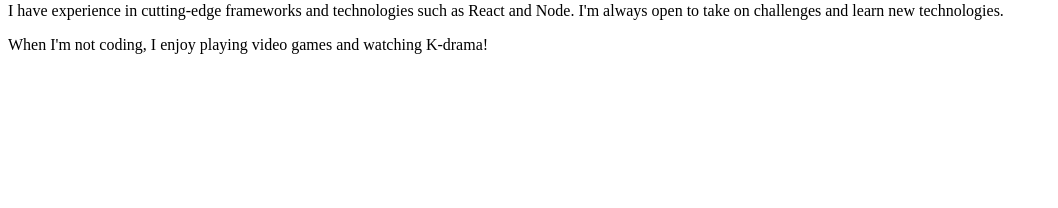
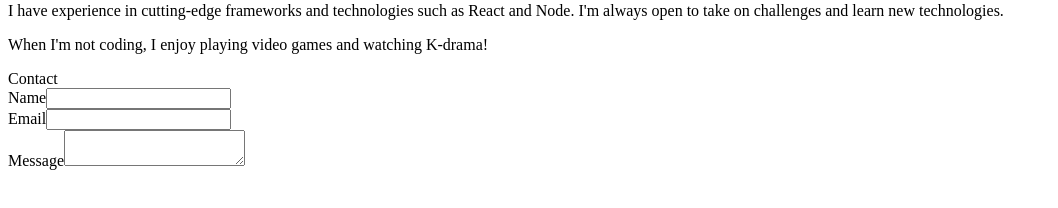
Before and after one commit to Tokki0401/Portfolio, a React app: page / in a window 1280 px wide. Shown: the part 498-706 px from the top of the page, without its empty margins (0-1058 px from the left). Built offline with nearby package versions, Linux system fonts and the light colour scheme; the HTML template or start-up script is replaced by a standard one.

Commit message:
contact component template added

```diff
--- a/client/src/components/App.jsx
+++ b/client/src/components/App.jsx
@@ -3,20 +3,31 @@ import ReactDOM from 'react-dom';
 
 import FrontPage from './FrontPage.jsx';
 import AboutMe from './AboutMe.jsx';
+import Contact from './Contact.jsx';
 
 class App extends React.Component {
   constructor(props) {
     super(props);
 
+    this.state = {
+      name: '',
+      email: '',
+      message: ''
+    }
+
+    this.onInputChange = this.onInputChange.bind(this);
   }
 
-
+  onInputChange(e) {
+    console.log(e);
+  }
 
   render() {
     return (
       <div>
         <FrontPage />
         <AboutMe />
+        <Contact onInputChange={this.onInputChange} />
       </div>
     )
   }
--- /dev/null
+++ b/client/src/components/Contact.jsx
@@ -0,0 +1,31 @@
+import React from 'react';
+
+const Contact = (props) => {
+  return (
+    <section className='contact'>
+      <div className='title'>Contact</div>
+      <div>
+        <div>
+          <label>Name</label>
+
+          <input type='text' name='name' required onChange={(e) => this.props.onInputChange(e)}></input>
+
+        </div>
+        <div>
+          <label>Email</label>
+          <span>
+            <input type='text' name='email' required onChange={(e) => this.props.onInputChange(e)}></input>
+          </span>
+        </div>
+        <div>
+          <label>Message</label>
+          <span>
+            <textarea type='text' name='message' required onChange={(e) => this.props.onInputChange(e)}></textarea>
+          </span>
+        </div>
+      </div>
+    </section>
+  )
+}
+
+export default Contact;
```
